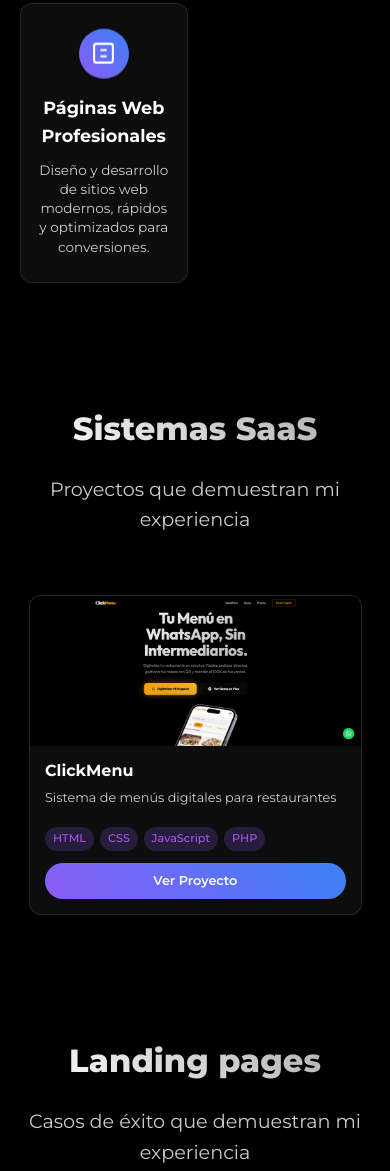
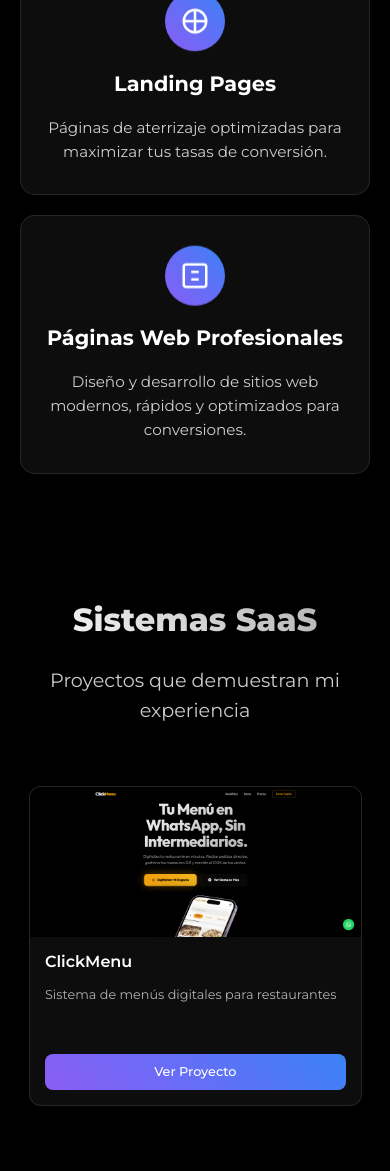
Before and after one commit to Raldylopez20/Landing-page-personal-de-servicios, a plain HTML site: page index.html in a window 390 px wide. Shown: the part 1471-2642 px from the top of the page. Drawn offline with nearby package versions, Linux system fonts and the light colour scheme.

Commit message:
Add files via upload

```diff
--- a/index.html
+++ b/index.html
@@ -199,13 +199,6 @@
                         <h3>ClickMenu</h3>
                         <p>Sistema de menús digitales para restaurantes </p>
 
-                        <!-- Tecnologías utilizadas en el proyecto -->
-                        <div class="project-tech">
-                            <span>HTML</span>
-                            <span>CSS</span>
-                            <span>JavaScript</span>
-                            <span>PHP</span>
-                        </div>
 
                         <!-- Botón para ver el proyecto -  -->
                         <a href="https://getclickmenu.com/"
@@ -275,11 +268,6 @@
                         <h3>Diapositive Studios</h3>
                         <p>Landing Pages para una Agencia de Marketing</p>
 
-                        <div class="project-tech">
-                            <span>HTML</span>
-                            <span>CSS</span>
-                            <span>JavaScript</span>
-                        </div>
 
                         <a href="https://raldylopez20.github.io/Diapositive.Studios/" class="btn-project"
                             target="_blank" rel="noopener noreferrer">Ver Proyecto</a>
@@ -306,12 +294,6 @@
                         <h3>Lopez Gilbert Corredores de Seguros</h3>
                         <p>Landing Pages para una oficina de corredores de seguros </p>
 
-                        <!-- Tecnologías utilizadas en el proyecto -->
-                        <div class="project-tech">
-                            <span>HTML</span>
-                            <span>CSS</span>
-                            <span>JavaScript</span>
-                        </div>
 
                         <!-- Botón para ver el proyecto -  -->
                         <a href="https://raldylopez20.github.io/Lopez-Gilbert-Corredores-de-Seguros/"
@@ -335,11 +317,6 @@
                         <h3>Jaya Motors</h3>
                         <p>Landing Pages para un centro automotriz </p>
 
-                        <div class="project-tech">
-                            <span>HTML</span>
-                            <span>CSS</span>
-                            <span>JavaScript</span>
-                        </div>
 
                         <a href="https://raldylopez20.github.io/Jaya-Motors/" class="btn-project" target="_blank"
                             rel="noopener noreferrer">Ver Proyecto</a>
@@ -362,11 +339,6 @@
                         <h3>Joyeria Gilbert</h3>
                         <p>Landing Pages para una Joyeria con estética moderna. al servicio del lujo.</p>
 
-                        <div class="project-tech">
-                            <span>HTML5</span>
-                            <span>CSS3</span>
-                            <span>JavaScript</span>
-                        </div>
 
                         <a href="https://raldylopez20.github.io/Joyeria-Gilbert/" class="btn-project" target="_blank"
                             rel="noopener noreferrer">Ver Proyecto</a>
@@ -436,12 +408,6 @@
                         <h3>Modeling Portfolio</h3>
                         <p>Portafolio de modelaje personal.</p>
 
-                        <!-- Tecnologías utilizadas en el proyecto -->
-                        <div class="project-tech">
-                            <span>HTML</span>
-                            <span>CSS</span>
-                            <span>JavaScript</span>
-                        </div>
 
                         <!-- Botón para ver el proyecto -  -->
                         <a href="https://raldylopez20.github.io/Modeling-Portfolio/index.html" class="btn-project"
@@ -465,12 +431,6 @@
                         <h3>Inmo RD</h3>
                         <p>Pagina web completa para una Agencia Inmobiliaria.</p>
 
-                        <div class="project-tech">
-                            <span>PHP</span>
-                            <span>HTML</span>
-                            <span>CSS</span>
-                            <span>JavaScript</span>
-                        </div>
 
                         <a href="https://inmobiliaria.riclyn.com/" class="btn-project" target="_blank"
                             rel="noopener noreferrer">Ver Proyecto</a>
@@ -493,12 +453,6 @@
                         <h3>RLopez Auto Import</h3>
                         <p>Pagina web completa para una Dealer de Vehiculos.</p>
 
-                        <div class="project-tech">
-                            <span>PHP</span>
-                            <span>HTML</span>
-                            <span>CSS</span>
-                            <span>JavaScript</span>
-                        </div>
 
                         <a href="https://autoimport.riclyn.com/" class="btn-project" target="_blank"
                             rel="noopener noreferrer">Ver Proyecto</a>
@@ -522,11 +476,6 @@
                         <h3>Guitar LA</h3>
                         <p>Pagina web para una tienda de guitarras.</p>
 
-                        <div class="project-tech">
-                            <span>HTML5</span>
-                            <span>CSS</span>
-                            <span>JavaScript</span>
-                        </div>
 
                         <a href="https://raldylopez20.github.io/Guitar-LA/" class="btn-project" target="_blank"
                             rel="noopener noreferrer">Ver Proyecto</a>
@@ -549,11 +498,6 @@
                         <h3>Blog de Cafe</h3>
                         <p>Pagina web sobre un Blog de cafe .</p>
 
-                        <div class="project-tech">
-                            <span>HTML</span>
-                            <span>CSS</span>
-                            <span>JavaScript</span>
-                        </div>
 
                         <a href="https://raldylopez20.github.io/Blog_De_Cafe/" class="btn-project" target="_blank"
                             rel="noopener noreferrer">Ver Proyecto</a>
@@ -577,11 +521,6 @@
                         <h3>Nucleus Wallet</h3>
                         <p>Pagina web sobre una cartera digital.</p>
 
-                        <div class="project-tech">
-                            <span>HTML</span>
-                            <span>CSS</span>
-                            <span>JavaScript</span>
-                        </div>
 
                         <a href="https://raldylopez20.github.io/Nucleus-ewallet/" class="btn-project" target="_blank"
                             rel="noopener noreferrer">Ver Proyecto</a>
@@ -604,11 +543,6 @@
                         <h3>Arquitectura Bosque</h3>
                         <p>Pagina web sobre una contructora.</p>
 
-                        <div class="project-tech">
-                            <span>HTML</span>
-                            <span>CSS</span>
-                            <span>JavaScript</span>
-                        </div>
 
                         <a href="https://raldylopez20.github.io/ArquitecturaBosque/" class="btn-project" target="_blank"
                             rel="noopener noreferrer">Ver Proyecto</a>
@@ -631,11 +565,6 @@
                         <h3>Arquitectura Bosque</h3>
                         <p>Pagina web para una tienda de audifonos.</p>
 
-                        <div class="project-tech">
-                            <span>HTML</span>
-                            <span>CSS</span>
-                            <span>JavaScript</span>
-                        </div>
 
                         <a href="https://raldylopez20.github.io/Tienda-audifonos/" class="btn-project" target="_blank"
                             rel="noopener noreferrer">Ver Proyecto</a>
--- a/style.css
+++ b/style.css
@@ -1151,47 +1151,49 @@ body {
         font-size: 2rem;
     }
 
-    /* Grid de servicios 2x2 en móviles - Cards pequeñas */
+    /* Grid de servicios 1x1 en móviles - Cards grandes y elegantes */
     .services-grid {
-        grid-template-columns: repeat(2, 1fr);
-        gap: 15px;
-        max-width: 500px;
+        grid-template-columns: 1fr; /* 1 columna en móviles */
+        gap: 25px;
+        max-width: 400px; /* Ancho máximo para móviles */
         margin: 0 auto;
     }
 
-    /* Cards de servicios compactas y bonitas */
+    /* Cards de servicios grandes y bonitas en móviles */
     .service-card {
-        padding: 20px 15px;
-        border-radius: 12px;
-        min-height: 280px; /* Altura controlada */
+        padding: 35px 25px;
+        border-radius: 15px;
+        min-height: 200px; /* Altura más compacta */
         display: flex;
         flex-direction: column;
-        justify-content: space-between;
+        justify-content: center;
+        align-items: center;
+        text-align: center;
     }
 
-    /* Iconos más pequeños y proporcionales */
+    /* Iconos grandes y centrados */
     .service-icon {
-        width: 50px;
-        height: 50px;
+        width: 70px;
+        height: 70px;
+        margin-bottom: 20px;
+    }
+
+    /* Iconos SVG más grandes */
+    .service-icon svg {
+        width: 35px;
+        height: 35px;
+    }
+
+    /* Títulos más grandes */
+    .service-card h3 {
+        font-size: 1.4rem;
         margin-bottom: 15px;
     }
 
-    /* Iconos SVG más pequeños */
-    .service-icon svg {
-        width: 25px;
-        height: 25px;
-    }
-
-    /* Títulos compactos */
-    .service-card h3 {
-        font-size: 1.1rem;
-        margin-bottom: 10px;
-    }
-
-    /* Descripciones cortas y elegantes */
+    /* Descripciones más legibles */
     .service-card p {
-        font-size: 0.85rem;
-        line-height: 1.4;
+        font-size: 1rem;
+        line-height: 1.6;
         margin-bottom: 0;
     }
 
@@ -1210,53 +1212,59 @@ body {
         min-height: 320px; /* Altura controlada */
         display: flex;
         flex-direction: column;
+        transition: all 0.3s ease;
     }
 
     /* Imágenes más pequeñas y proporcionales */
     .project-image {
-        height: 140px;
+        height: 160px; /* Un poco más grandes */
+        position: relative;
+        overflow: hidden;
     }
 
-    /* Contenido compacto */
+    /* Efecto zoom en imágenes */
+    .project-image img {
+        transition: transform 0.3s ease;
+    }
+
+    .project-card:hover .project-image img {
+        transform: scale(1.05);
+    }
+
+    /* Contenido optimizado sin tecnologías */
     .project-content {
-        padding: 15px;
+        padding: 20px;
         flex: 1;
         display: flex;
         flex-direction: column;
         justify-content: space-between;
     }
 
-    /* Títulos pequeños */
+    /* Títulos más grandes y prominentes */
     .project-content h3 {
-        font-size: 1rem;
-        margin-bottom: 8px;
+        font-size: 1.1rem;
+        margin-bottom: 12px;
         line-height: 1.3;
+        font-weight: 600;
     }
 
-    /* Descripciones muy compactas */
+    /* Descripciones más grandes y elegantes */
     .project-content p {
-        font-size: 0.8rem;
-        margin-bottom: 10px;
-        line-height: 1.3;
+        font-size: 0.9rem; /* Más grandes */
+        margin-bottom: 20px;
+        line-height: 1.5;
         flex: 1;
+        color: rgba(255, 255, 255, 0.85);
     }
 
-    /* Tecnologías compactas */
-    .project-tech {
-        gap: 6px;
-        margin-bottom: 12px;
-    }
-
-    .project-tech span {
-        font-size: 0.7rem;
-        padding: 3px 8px;
-    }
-
-    /* Botones pequeños y elegantes */
+    /* Botones más grandes y prominentes */
     .btn-project {
-        padding: 8px 15px;
-        font-size: 0.8rem;
+        padding: 12px 20px;
+        font-size: 0.9rem;
         margin-top: auto;
+        font-weight: 500;
+        border-radius: 8px;
+        transition: all 0.3s ease;
     }
 
     /* 1 columna en contacto */
@@ -1284,46 +1292,52 @@ body {
     }
 }
 
-/* Móviles pequeños (hasta 480px) - Mantener grid 2x2 */
+/* Móviles pequeños (hasta 480px) - Mantener grid 1x1 en servicios */
 @media (max-width: 480px) {
     .hero-title {
         font-size: 2.5rem;
     }
 
-    /* Mantener grid 2x2 en móviles pequeños */
+    /* Mantener grid 1x1 en móviles pequeños para servicios */
     .services-grid {
-        grid-template-columns: repeat(2, 1fr);
-        gap: 15px;
-        max-width: 500px;
+        grid-template-columns: 1fr; /* 1 columna */
+        gap: 20px;
+        max-width: 350px; /* Ancho máximo para móviles pequeños */
+    }
+
+    /* Cards grandes y centradas en móviles pequeños */
+    .service-card {
+        padding: 30px 20px;
+        display: flex;
+        flex-direction: column;
+        justify-content: center;
+        align-items: center;
+        text-align: center;
+    }
+
+    .service-icon {
+        width: 60px;
+        height: 60px;
+        margin-bottom: 15px;
+    }
+
+    .service-icon svg {
+        width: 30px;
+        height: 30px;
+    }
+
+    .service-card h3 {
+        font-size: 1.3rem;
+    }
+
+    .service-card p {
+        font-size: 0.95rem;
     }
 
     .projects-grid {
         grid-template-columns: repeat(2, 1fr);
         gap: 15px;
         max-width: 500px;
-    }
-
-    /* Cards más pequeñas pero proporcionales */
-    .service-card {
-        padding: 25px 15px;
-    }
-
-    .service-icon {
-        width: 50px;
-        height: 50px;
-    }
-
-    .service-icon svg {
-        width: 25px;
-        height: 25px;
-    }
-
-    .service-card h3 {
-        font-size: 1.1rem;
-    }
-
-    .service-card p {
-        font-size: 0.85rem;
     }
 
     .project-image {
```
